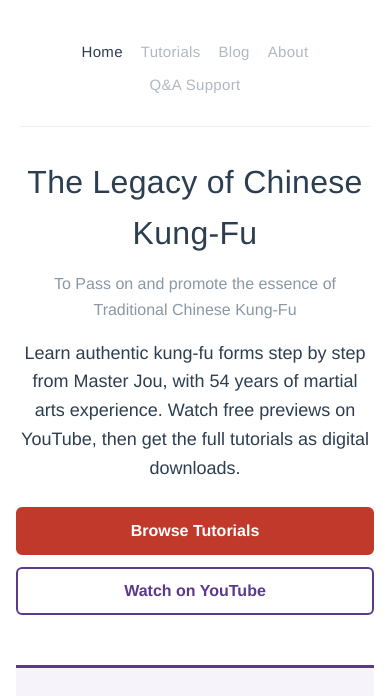
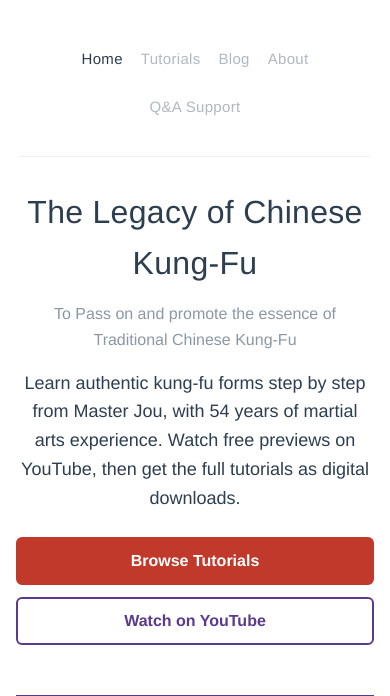
Before and after one commit to steventyyeh/kfl, a plain HTML site: page index.html in a window 390 px wide. Shown: the part 141-837 px from the top of the page. Drawn offline with Linux system fonts and the light colour scheme.

Commit message:
Make mobile nav links 48px tall

```diff
--- a/style.css
+++ b/style.css
@@ -203,7 +203,8 @@ a:hover { text-decoration: underline; }
 @media (max-width: 700px) {
   .columns-3 { flex-direction: column; align-items: center; }
   .main-nav li { margin: 0 9px; display: inline-block; line-height: 2.2; }
-  .main-nav a { font-size: 15px; }
+  .main-nav a { font-size: 15px; display: inline-block; min-height: 48px; line-height: 48px; }
+  .main-nav li { line-height: 1; }
   .content { padding: 30px 16px; }
   img, iframe, video { max-width: 100%; }
   .sitemap { columns: 1; }
```
